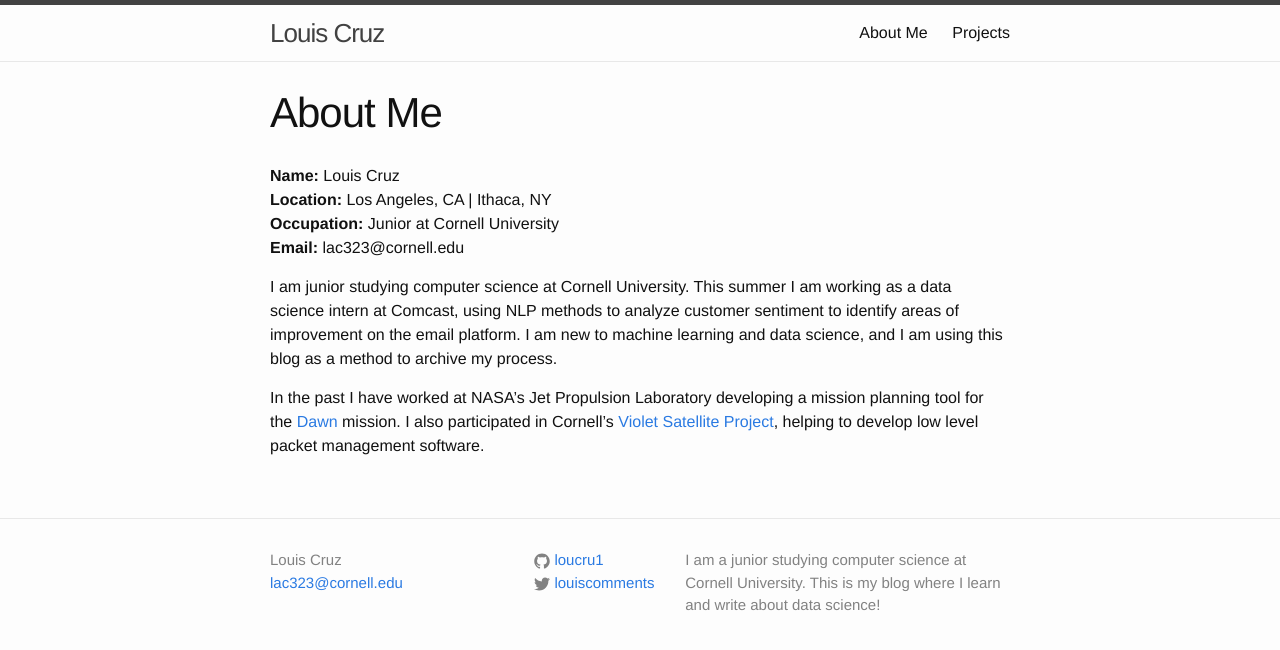
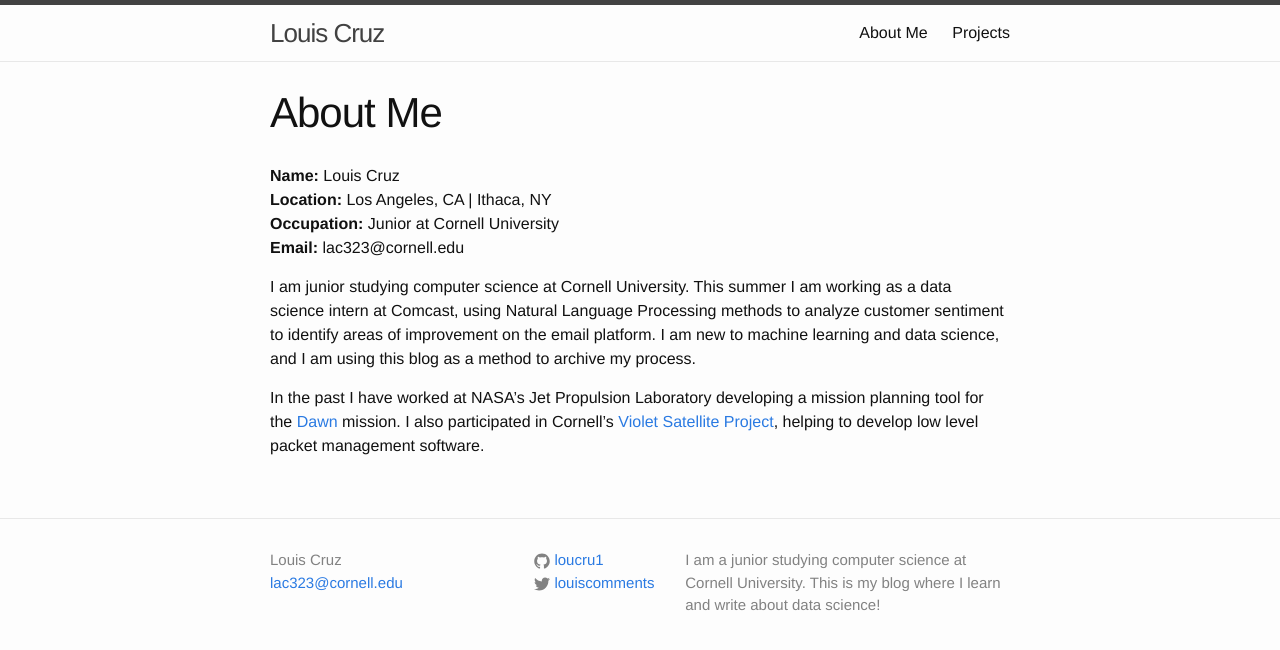
Before and after one commit to loucru1/loucru1.github.io, a Jekyll site: the page built from about.md, in a window 1280 px wide. Shown: the top 650 px of the page. Built offline with Jekyll 4.4.1, drawn with Linux system fonts in a browser that asks for light colours.

Commit message:
update about me

```diff
--- a/about.md
+++ b/about.md
@@ -10,7 +10,7 @@ __Occupation:__ Junior at Cornell University
 __Email:__ lac323@cornell.edu
 
 I am junior studying computer science at Cornell University. This summer I am
-working as a data science intern at Comcast, using NLP
+working as a data science intern at Comcast, using Natural Language Processing
 methods to analyze customer sentiment to identify areas of improvement on the email platform. I am new to machine learning and data science, and I am using this blog as a method to archive my process.
 
 In the past I have worked at NASA's Jet Propulsion Laboratory  developing a mission planning tool for the [Dawn](http://dawn.jpl.nasa.gov/) mission. I also participated in Cornell's [Violet Satellite Project](https://cusat.cornell.edu/violet/), helping to develop low level packet management software.
```
